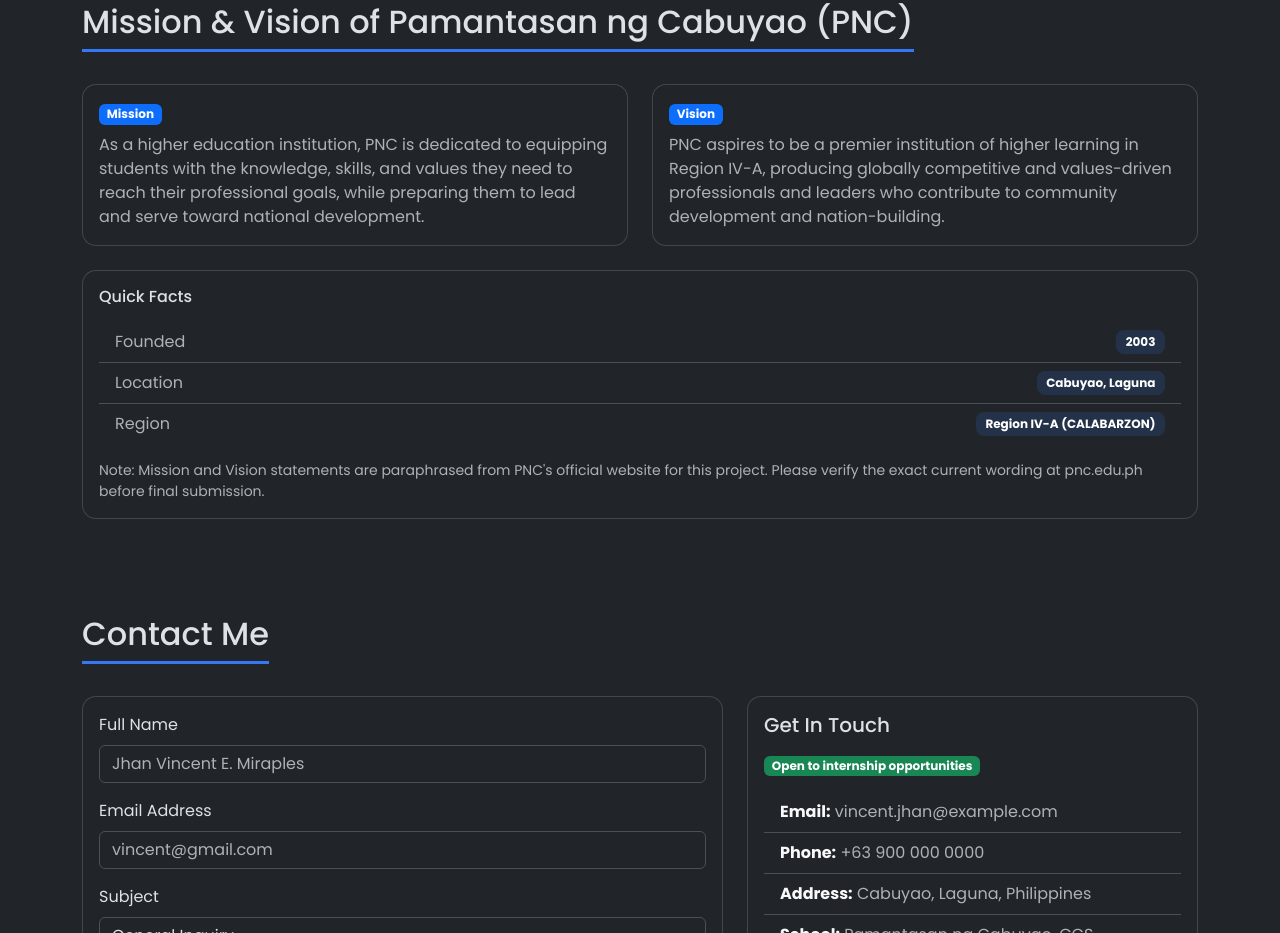
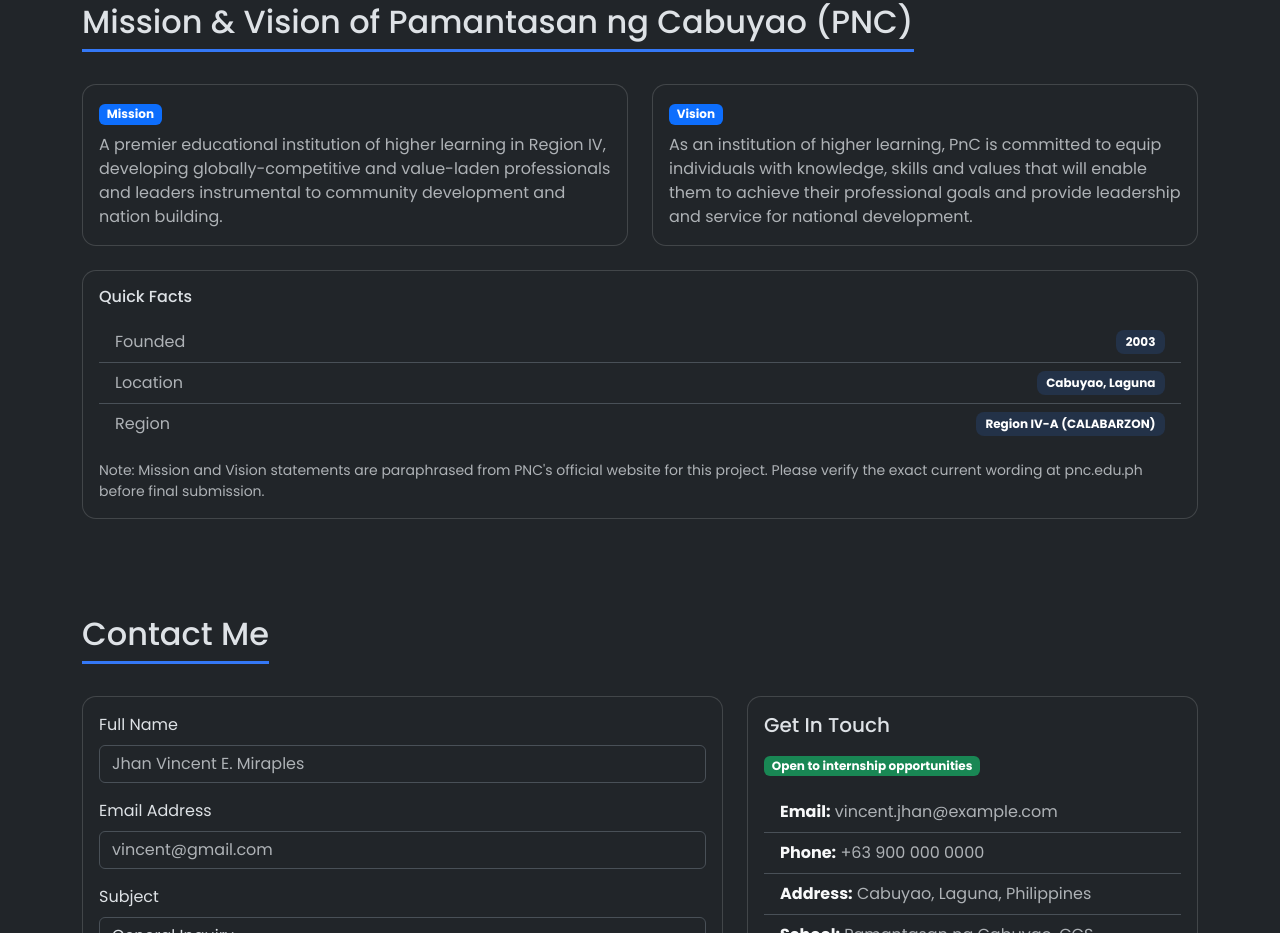
Before and after one commit to jinxDavinci/MIDTERM-CCS114-LAB-EXAM, a plain HTML site: page index.html in a window 1280 px wide. Shown: the part 2873-3806 px from the top of the page. Drawn offline with nearby package versions, Linux system fonts and the light colour scheme.

Commit message:
Update mission and vision statements in index.html

```diff
--- a/index.html
+++ b/index.html
@@ -463,12 +463,7 @@
             <div class="card-body">
               <span class="badge bg-primary mb-2">Mission</span>
               <p class="text-body-secondary mb-0">
-                As a higher education institution,
-                PNC is dedicated to equipping students
-                with the knowledge, skills, and values
-                they need to reach their professional
-                goals, while preparing them to lead
-                and serve toward national development.
+                A premier educational institution of higher learning in Region IV, developing globally-competitive and value-laden professionals and leaders instrumental to community development and nation building.
               </p>
             </div>
           </div>
@@ -480,12 +475,7 @@
             <div class="card-body">
               <span class="badge bg-primary mb-2">Vision</span>
               <p class="text-body-secondary mb-0">
-                PNC aspires to be a premier institution
-                of higher learning in Region IV-A,
-                producing globally competitive and
-                values-driven professionals and leaders
-                who contribute to community development
-                and nation-building.
+                As an institution of higher learning, PnC is committed to equip individuals with knowledge, skills and values that will enable them to achieve their professional goals and provide leadership and service for national development.
               </p>
             </div>
           </div>
```
